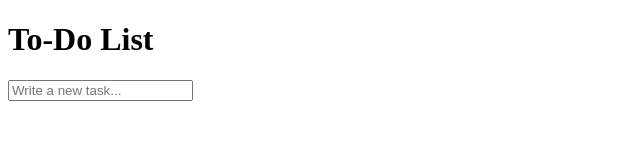
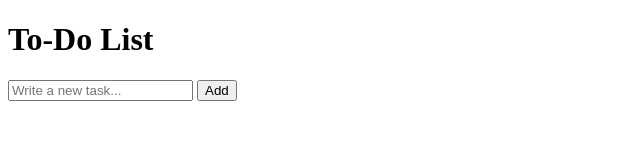
Before and after one commit to aminSimyari/To-Do-App, a plain HTML site: page index.html in a window 1280 px wide. Shown: the whole page, without its empty margins (0-640 px from the left). Drawn offline with Linux system fonts and the light colour scheme.

Commit message:
added button

```diff
--- a/index.html
+++ b/index.html
@@ -11,6 +11,7 @@
       <h1>To-Do List</h1>
       <div class="input-box">
         <input type="text" id="taskInput" placeholder="Write a new task..." />
+        <button onclick="addTask()">Add</button>
       </div>
     </div>
     <script src="app.js"></script>
```
